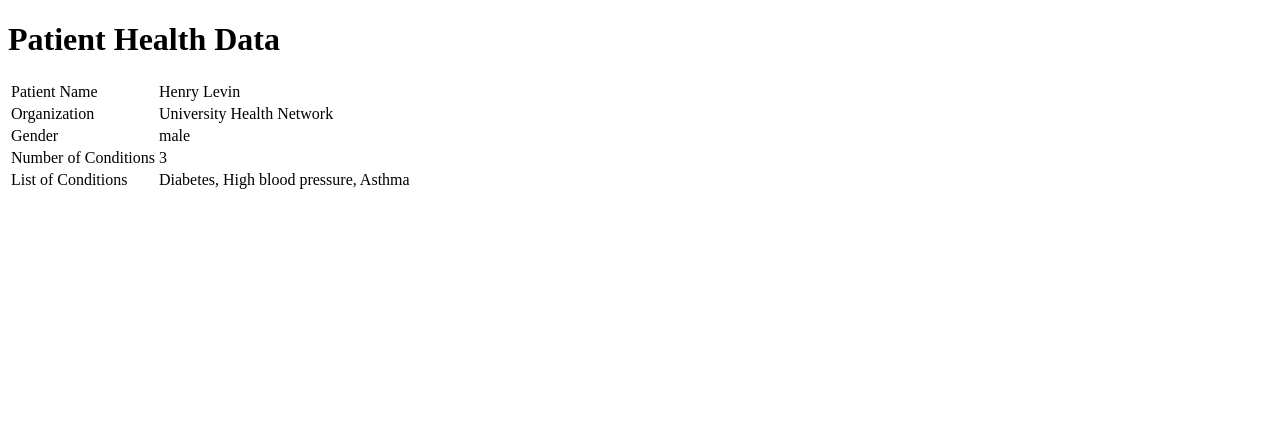
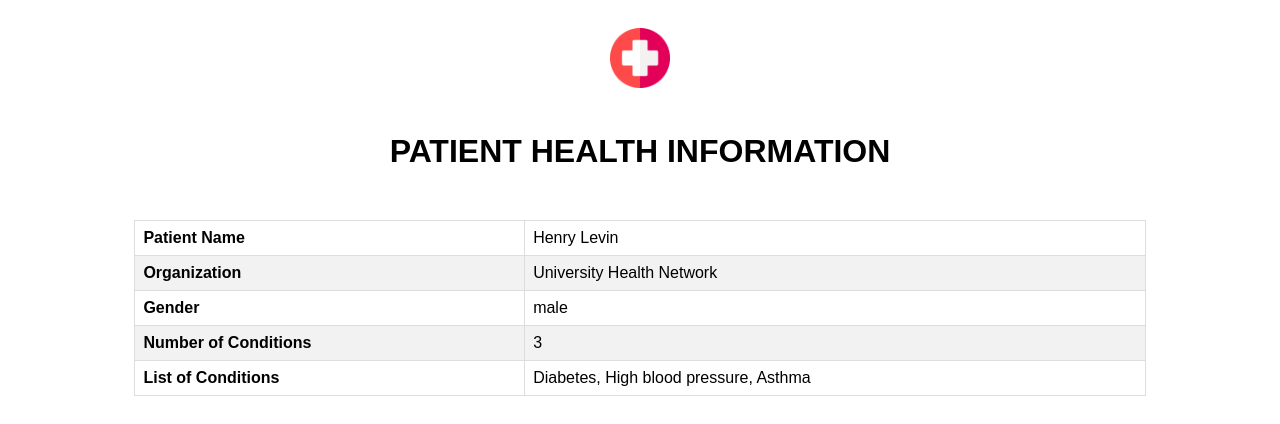
Before and after one commit to erincameron11/health-information, a plain HTML site: page parse-json/index.html in a window 1280 px wide. Drawn offline with Linux system fonts and the light colour scheme.

Commit message:
adding styling

```diff
--- a/parse-json/index.html
+++ b/parse-json/index.html
@@ -3,30 +3,36 @@
 <head>
     <meta charset="UTF-8">
     <meta name="viewport" content="width=device-width, initial-scale=1.0">
+    <link rel="stylesheet" href="styles.css">
 
+    <link rel="icon" href="medicine.png" type="image/icon">
     <title>RecoverME Health</title>
 </head>
 <body>
-    <h1>Patient Health Data</h1>
-    <table>
+    <div class="title">
+        <img src="medicine.png" alt="RecoverME Health Logo" height="60px">
+        <h1>PATIENT HEALTH INFORMATION</h1>
+    </div>
+
+    <table id="patient-data">
         <tr>
-            <td>Patient Name</td>
+            <td id="table-header">Patient Name</td>
             <td id="name"></td>
         </tr>
         <tr>
-            <td>Organization</td>
+            <td id="table-header">Organization</td>
             <td id="organization"></td>
         </tr>
         <tr>
-            <td>Gender</td>
+            <td id="table-header">Gender</td>
             <td id="gender"></td>
         </tr>
         <tr>
-            <td>Number of Conditions</td>
+            <td id="table-header">Number of Conditions</td>
             <td id="numberConditions"></td>
         </tr>
         <tr>
-            <td>List of Conditions</td>
+            <td id="table-header">List of Conditions</td>
             <td id="conditions"></td>
         </tr>
     </table>
--- a/parse-json/styles.css
+++ b/parse-json/styles.css
@@ -0,0 +1,35 @@
+body {
+    font-family: Arial, Helvetica, sans-serif;
+    background: white;
+}
+
+.title {
+    text-align: center;
+    vertical-align: middle;
+    margin-bottom: 50px;
+}
+
+img {
+
+    margin: 20px;
+}
+
+#patient-data {
+    border-collapse: collapse;
+    width: 80%;
+    margin-left: auto;
+    margin-right: auto;
+}
+
+#table-header {
+    font-weight: bold;
+}
+
+#patient-data td, #patient-data th {
+    border: 1px solid #ddd;
+    padding: 8px;
+}
+
+#patient-data tr:nth-child(even){background-color: #f2f2f2;}
+
+#patient-data tr:hover {background-color: #ddd;}
```
Also changed, not shown: parse-json/medicine.png (added).
